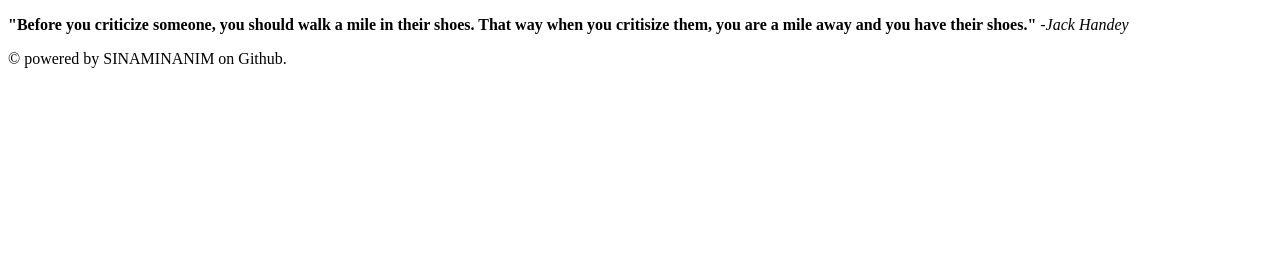
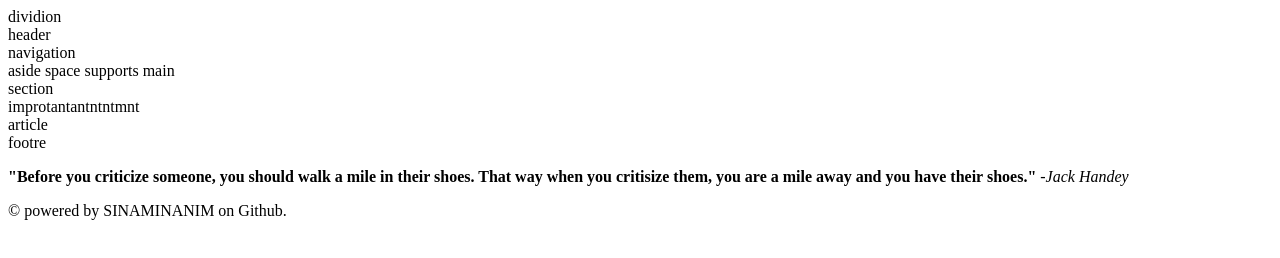
Before and after one commit to SINAMINANIM/learn-html.github.io, a plain HTML site: page index.html in a window 1280 px wide. Drawn offline with Linux system fonts and the light colour scheme.

Commit message:
Update index.html

```diff
--- a/index.html
+++ b/index.html
@@ -5,7 +5,7 @@
      <meta charset="utf-8">
      <title>Spwash Page UwU</title>
      <!-- favicon thing https://www.w3schools.com/howto/howto_html_favicon.asp -->
-     <!-- vvv used by good ol google chromium vvv-->
+     <!--VV used by good ol google chromium VV-->
      <meta name="author" content="Lily Anne Buckingham">
      <meta name="description" content="learning html using owospeak as a personal choice">
      <meta name="keywords" content="learning, html, boilerplate, starter, owospeak">
@@ -15,13 +15,14 @@
     </head>
     <!-- what the goddamn is a semantic tag-->
     <body>
-      <header></header>
-      <nav></nav>
-      <aside></aside>
-      <section></section>
-      <main></main>
-      <article></article>
-      <footer></footer>
+      <div>dividion</div>
+      <header>header</header>
+      <nav>navigation</nav>
+      <aside>aside space supports main</aside>
+      <section>section</section>
+      <main>improtantantntntmnt</main>
+      <article>article</article>
+      <footer>footre</footer>
 
     </body>
     <footer>
@@ -31,7 +32,7 @@
       <p><strong>"Before you criticize someone, you should walk a mile in their shoes. That way when you critisize them, you are a mile away and you have their shoes."</strong>
         <em>-Jack Handey</em></p>
         <p>&copy powered by SINAMINANIM on Github.</p>
-      <!-- other info like visitors, location, contact information, etc.-->
+      <!--VV other info like visitors, location, contact information, etc. VV-->
 
 
     </footer>
```
